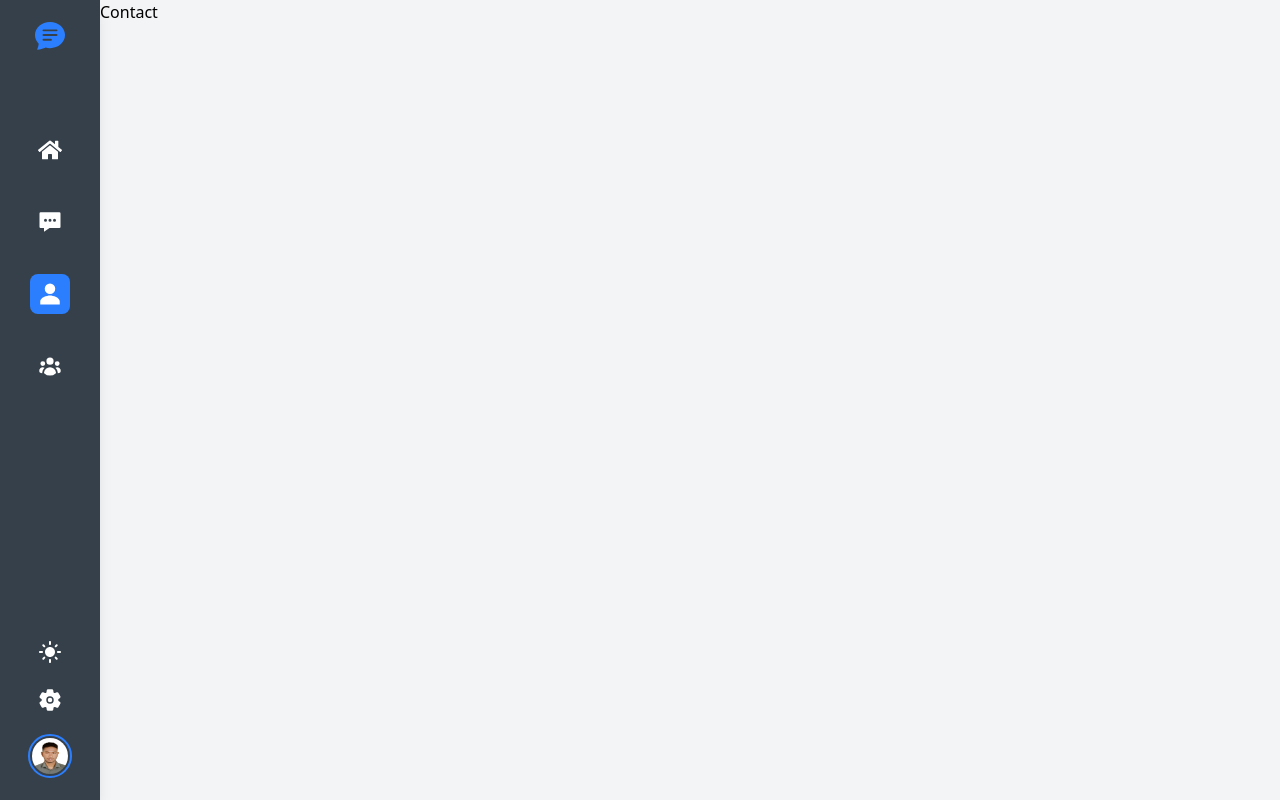
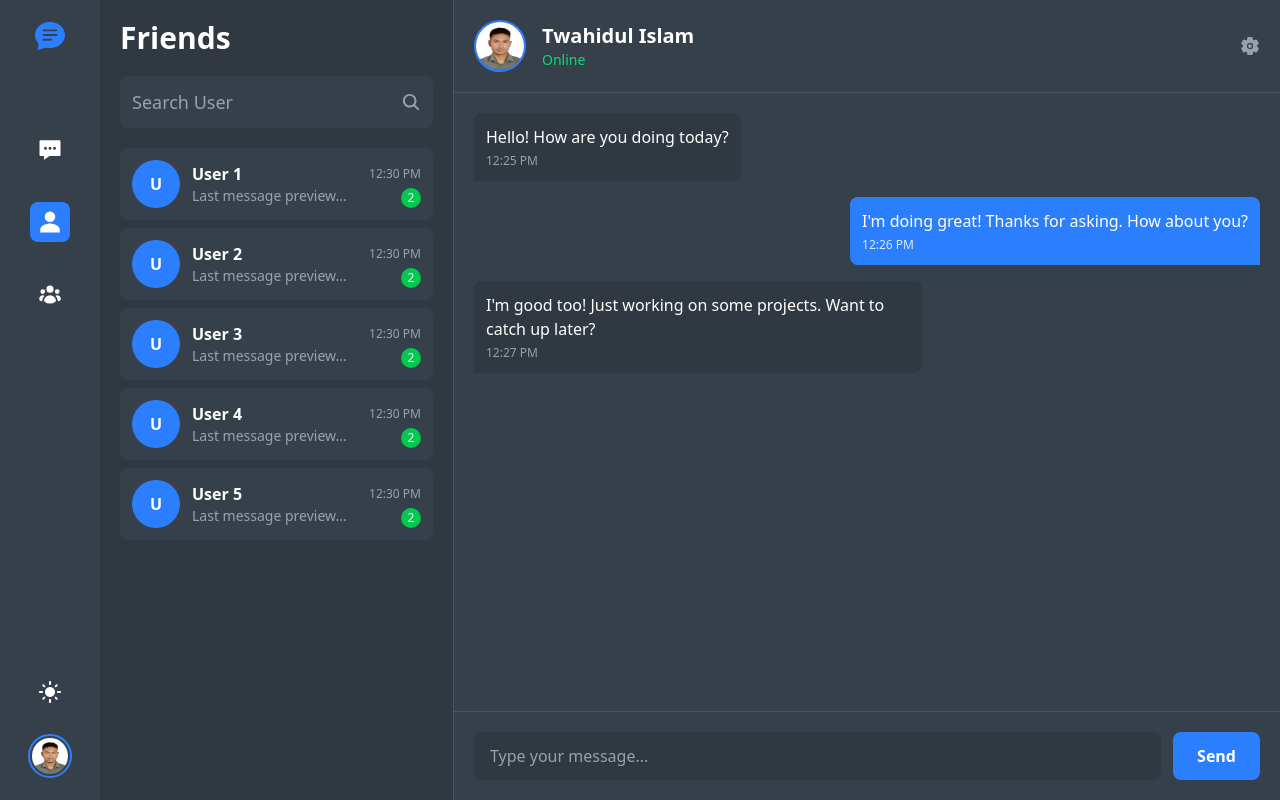
Before and after one commit to twahidulislamdev/chat-flow, a React (Vite) app: page /contact in a window 1280 px wide. Built offline with nearby package versions, Linux system fonts and the light colour scheme.

Commit message:
feat: update routing structure by removing DashBoard component and redirecting to Chatting on login

```diff
--- a/src/App.jsx
+++ b/src/App.jsx
@@ -3,7 +3,6 @@ import { BrowserRouter, Route, Routes } from "react-router-dom";
 import Login from "./components/pages/Login";
 import SignUp from "./components/pages/SignUp";
 import MainLayout from "./components/layouts/MainLayout";
-import DashBoard from "./components/pages/DashBoard";
 import Chatting from "./components/pages/Chatting";
 import Contact from "./components/pages/Contact";
 import Groups from "./components/pages/Groups";
@@ -16,7 +15,6 @@ function App() {
           <Route path="/login" element={<Login />} />
 
           <Route path="/" element={<MainLayout />}>
-            <Route path="/dashboard" element={<DashBoard />} />
             <Route path="/chatting" element={<Chatting />} />
             <Route path="/contact" element={<Contact />} />
             <Route path="/groups" element={<Groups />} />
--- a/src/components/layouts/SideBar.jsx
+++ b/src/components/layouts/SideBar.jsx
@@ -34,17 +34,8 @@ const SideBar = () => {
       {/* Navigation Icons */}
       <div className="flex flex-col items-center space-y-8 mt-20">
         <button
-          onClick={() => handleNavigation("/dashboard")}
-          className={`p-2 rounded-lg transition-colors ${
-            isActive("/dashboard") ? "bg-blue-500" : "hover:bg-[#303841]"
-          }`}
-        >
-          <FaHome className="text-2xl text-white" />
-        </button>
-
-        <button
           onClick={() => handleNavigation("/chatting")}
-          className={`p-2 rounded-lg transition-colors ${
+          className={`p-2 rounded-lg transition-colors hover:cursor-pointer ${
             isActive("/chatting") ? "bg-blue-500" : "hover:bg-[#303841]"
           }`}
         >
@@ -53,7 +44,7 @@ const SideBar = () => {
 
         <button
           onClick={() => handleNavigation("/contact")}
-          className={`p-2 rounded-lg transition-colors ${
+          className={`p-2 rounded-lg transition-colors hover:cursor-pointer ${
             isActive("/contact") ? "bg-blue-500" : "hover:bg-[#303841]"
           }`}
         >
@@ -62,7 +53,7 @@ const SideBar = () => {
 
         <button
           onClick={() => handleNavigation("/groups")}
-          className={`p-2 rounded-lg transition-colors ${
+          className={`p-2 rounded-lg transition-colors hover:cursor-pointer ${
             isActive("/groups") ? "bg-blue-500" : "hover:bg-[#303841]"
           }`}
         >
@@ -71,28 +62,19 @@ const SideBar = () => {
       </div>
 
       {/* Bottom Icons */}
-      <div className="absolute bottom-32 left-1/2 transform -translate-x-1/2">
-        <button className="p-2 rounded-lg hover:bg-[#303841] transition-colors">
+      <div className="absolute bottom-22 left-1/2 transform -translate-x-1/2">
+        <button className="p-2 rounded-lg hover:bg-[#303841] transition-colors hover:cursor-pointer">
           <MdLightMode className="text-2xl text-white" />
         </button>
       </div>
 
-      <div className="absolute bottom-20 left-1/2 transform -translate-x-1/2">
-        <button
-          onClick={() => handleNavigation("/settings")}
-          className={`p-2 rounded-lg transition-colors ${
-            isActive("/settings") ? "bg-blue-500" : "hover:bg-[#303841]"
-          }`}
-        >
-          <IoSettings className="text-2xl text-white" />
-        </button>
-      </div>
+
 
       {/* User Profile */}
       <div className="absolute bottom-5 left-1/2 transform -translate-x-1/2">
         <button
-          onClick={() => handleNavigation("/profile")}
-          className="border-2 border-blue-500 rounded-full p-0.5 hover:border-blue-400 transition-colors"
+
+          className="border-2 border-blue-500 rounded-full p-0.5 hover:border-blue-400 transition-colors hover:cursor-pointer"
         >
           <img className="w-9 h-9 rounded-full" src={MyPicture} alt="Profile" />
         </button>
--- a/src/components/pages/Contact.jsx
+++ b/src/components/pages/Contact.jsx
@@ -1,9 +1,130 @@
-
+import MyPicture from "../../assets/My Picture.jpg";
+import { IoSettings, IoSearch } from "react-icons/io5";
 const Contact = () => {
   return (
     <>
-      <div className="">
-        Contact
+      <div className="w-full h-full flex bg-gray-100">
+        {/* Left Sidebar - Chat List */}
+        <div className="w-[30%] h-full bg-[#303841] border-r border-gray-600">
+          <div className="p-5">
+            <h3 className="text-3xl font-bold text-white mb-5">Friends</h3>
+
+            {/* Search Box */}
+            <div className="relative w-full rounded-lg mb-5">
+              <input
+                className="px-3 py-3 w-full bg-[#36404a] placeholder-gray-400 text-white text-lg rounded-lg focus:outline-none focus:ring-2 focus:ring-blue-500"
+                type="text"
+                placeholder="Search User"
+              />
+              <div className="absolute right-3 top-1/2 transform -translate-y-1/2">
+                <IoSearch className="text-xl text-gray-400" />
+              </div>
+            </div>
+
+            {/* Chat List */}
+            <div className="space-y-2">
+              {/* Sample Chat Items */}
+              {[1, 2, 3, 4, 5].map((item) => (
+                <div
+                  key={item}
+                  className="flex items-center p-3 bg-[#36404a] rounded-lg cursor-pointer hover:bg-[#3e4a56] transition-colors"
+                >
+                  <div className="w-12 h-12 bg-blue-500 rounded-full flex items-center justify-center mr-3">
+                    <span className="text-white font-bold">U</span>
+                  </div>
+                  <div className="flex-1">
+                    <h4 className="text-white font-semibold">User {item}</h4>
+                    <p className="text-gray-400 text-sm">
+                      Last message preview...
+                    </p>
+                  </div>
+                  <div className="text-right">
+                    <span className="text-gray-400 text-xs">12:30 PM</span>
+                    <div className="w-5 h-5 bg-green-500 rounded-full flex items-center justify-center mt-1 ml-auto">
+                      <span className="text-white text-xs">2</span>
+                    </div>
+                  </div>
+                </div>
+              ))}
+            </div>
+          </div>
+        </div>
+
+        {/* Right Side - Chat Area */}
+        <div className="w-[70%] h-full bg-[#36404a] flex flex-col">
+          {/* Chat Header */}
+          <div className="flex items-center justify-between p-5 border-b border-gray-600">
+            <div className="flex items-center gap-x-4">
+              <div className="border-2 border-blue-500 rounded-full">
+                <img
+                  className="w-12 h-12 rounded-full"
+                  src={MyPicture}
+                  alt="Profile"
+                />
+              </div>
+              <div>
+                <h3 className="text-xl font-bold text-white">Twahidul Islam</h3>
+                <p className="text-green-400 text-sm">Online</p>
+              </div>
+            </div>
+
+            <div className="flex items-center gap-x-4">
+              <button className="text-gray-400 hover:text-white transition-colors">
+                <IoSettings className="text-xl" />
+              </button>
+            </div>
+          </div>
+
+          {/* Messages Area */}
+          <div className="flex-1 p-5 overflow-y-auto">
+            <div className="space-y-4">
+              {/* Sample Messages */}
+              <div className="flex justify-start">
+                <div className="bg-[#303841] text-white p-3 rounded-lg rounded-bl-none max-w-md">
+                  <p>Hello! How are you doing today?</p>
+                  <span className="text-xs text-gray-400 mt-1 block">
+                    12:25 PM
+                  </span>
+                </div>
+              </div>
+
+              <div className="flex justify-end">
+                <div className="bg-blue-500 text-white p-3 rounded-lg rounded-br-none max-w-md">
+                  <p>I'm doing great! Thanks for asking. How about you?</p>
+                  <span className="text-xs text-blue-100 mt-1 block">
+                    12:26 PM
+                  </span>
+                </div>
+              </div>
+
+              <div className="flex justify-start">
+                <div className="bg-[#303841] text-white p-3 rounded-lg rounded-bl-none max-w-md">
+                  <p>
+                    I'm good too! Just working on some projects. Want to catch
+                    up later?
+                  </p>
+                  <span className="text-xs text-gray-400 mt-1 block">
+                    12:27 PM
+                  </span>
+                </div>
+              </div>
+            </div>
+          </div>
+
+          {/* Message Input */}
+          <div className="p-5 border-t border-gray-600">
+            <div className="flex gap-3">
+              <input
+                type="text"
+                placeholder="Type your message..."
+                className="flex-1 bg-[#303841] text-white px-4 py-3 rounded-lg focus:outline-none focus:ring-2 focus:ring-blue-500 placeholder-gray-400"
+              />
+              <button className="bg-blue-500 text-white px-6 py-3 rounded-lg hover:bg-blue-600 transition-colors font-semibold">
+                Send
+              </button>
+            </div>
+          </div>
+        </div>
       </div>
     </>
   );
--- a/src/components/pages/DashBoard.jsx
+++ /dev/null
@@ -1,11 +0,0 @@
-import React from "react";
-
-const DashBoard = () => {
-  return (
-    <>
-      <div className="">DashBoard</div>
-    </>
-  );
-};
-
-export default DashBoard;
--- a/src/components/pages/Login.jsx
+++ b/src/components/pages/Login.jsx
@@ -38,7 +38,7 @@ const Login = () => {
         if (user.emailVerified) {
           toast.success("Login successful!");
           // console.log("Logged in user:", user);
-          navigate("/dashboard");
+          navigate("/chatting");
         } else {
           toast.error("Please verify your email before logging in.");
         }
```
Also changed, not shown: src/components/pages/Chatting.jsx (+0 -7 lines).
